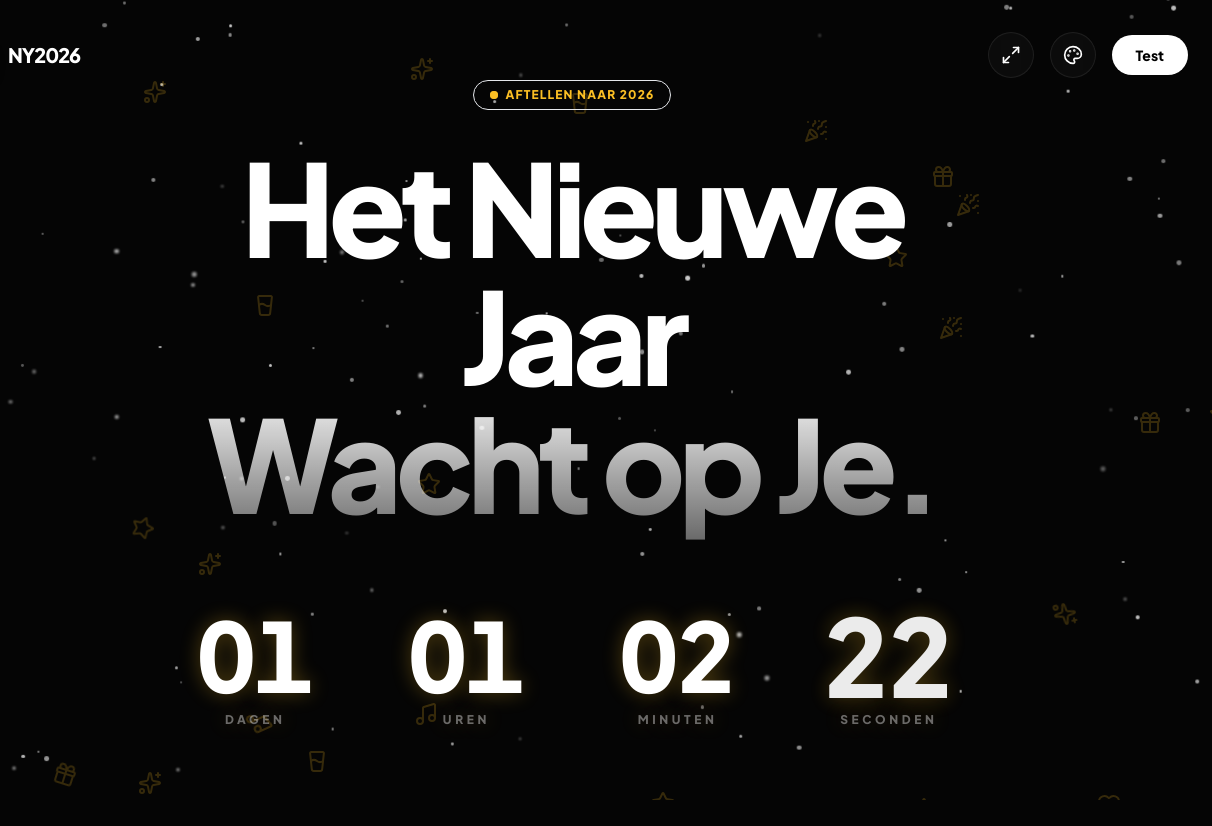
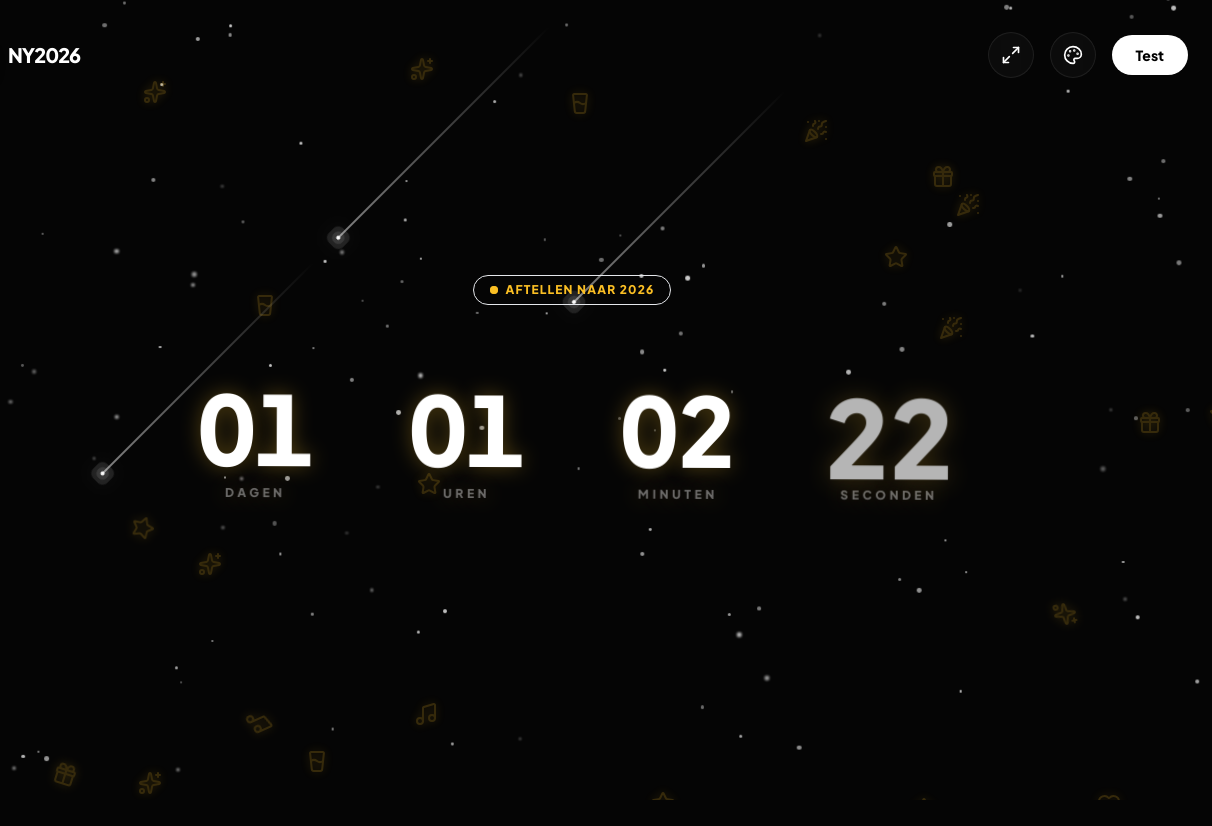
Before and after one commit to Jan9781/NY-eve-countdown, a plain HTML site: page index.html in a window 1280 px wide. Shown: the full height of the page, 68-1280 px from the left. After the commit the page ends 800 px from the top, so only its background shows below. Drawn offline with nearby package versions, Linux system fonts and the light colour scheme.

Commit message:
Remove H1 and add advanced CSS animations (floating, glowing, shooting stars)

```diff
--- a/index.html
+++ b/index.html
@@ -32,6 +32,9 @@
     <!-- Background Elements -->
     <div class="fixed inset-0 -z-10 overflow-hidden pointer-events-none">
         <div id="snow-container" class="absolute inset-0"></div>
+        <div class="shooting-star" style="top: 0; right: 80px; animation-delay: 0s;"></div>
+        <div class="shooting-star" style="top: 0; right: 400px; animation-delay: 1s;"></div>
+        <div class="shooting-star" style="top: 300px; right: 0; animation-delay: 2s;"></div>
         <div id="festive-container"></div>
     </div>
 
@@ -70,7 +73,7 @@
     <!-- Main Content -->
     <main class="relative min-h-screen flex flex-col items-center justify-center px-6 pt-20">
         <div id="hero-content" class="text-center max-w-4xl mx-auto">
-            <div class="inline-flex items-center gap-2 px-4 py-1.5 rounded-full bg-primary/10 border border-primary/20 text-primary text-xs font-black uppercase tracking-widest mb-8 animate-fade-in">
+            <div class="inline-flex items-center gap-2 px-4 py-1.5 rounded-full bg-primary/10 border border-primary/20 text-primary text-xs font-black uppercase tracking-widest mb-12 animate-fade-in hover:scale-110 transition-transform cursor-default">
                 <span class="relative flex h-2 w-2">
                     <span class="animate-ping absolute inline-flex h-full w-full rounded-full bg-primary opacity-75"></span>
                     <span class="relative inline-flex rounded-full h-2 w-2 bg-primary"></span>
@@ -78,38 +81,33 @@
                 Aftellen naar 2026
             </div>
 
-            <h1 class="text-6xl md:text-9xl font-black text-white tracking-tighter mb-12 leading-none animate-slide-up">
-                Het Nieuwe Jaar <br>
-                <span class="text-transparent bg-clip-text bg-gradient-to-b from-white to-white/40">Wacht op Je.</span>
-            </h1>
-
             <!-- Countdown Grid -->
-            <div id="countdown-container" class="flex flex-wrap justify-center gap-4 md:gap-8 mb-16">
+            <div id="countdown-container" class="flex flex-wrap justify-center gap-4 md:gap-8 mb-16 animate-float-slow">
                 <!-- Days -->
                 <div class="countdown-card group">
                     <div class="relative z-10">
-                        <span id="days" class="text-5xl md:text-8xl font-black text-white block mb-1 tabular-nums">00</span>
+                        <span id="days" class="text-5xl md:text-8xl font-black text-white block mb-1 tabular-nums animate-glow-pulse">00</span>
                         <span class="text-[10px] md:text-xs font-bold uppercase tracking-[0.3em] text-white/40 group-hover:text-primary transition-colors">Dagen</span>
                     </div>
                 </div>
                 <!-- Hours -->
                 <div class="countdown-card group">
                     <div class="relative z-10">
-                        <span id="hours" class="text-5xl md:text-8xl font-black text-white block mb-1 tabular-nums">00</span>
+                        <span id="hours" class="text-5xl md:text-8xl font-black text-white block mb-1 tabular-nums animate-glow-pulse">00</span>
                         <span class="text-[10px] md:text-xs font-bold uppercase tracking-[0.3em] text-white/40 group-hover:text-primary transition-colors">Uren</span>
                     </div>
                 </div>
                 <!-- Minutes -->
                 <div class="countdown-card group">
                     <div class="relative z-10">
-                        <span id="minutes" class="text-5xl md:text-8xl font-black text-white block mb-1 tabular-nums">00</span>
+                        <span id="minutes" class="text-5xl md:text-8xl font-black text-white block mb-1 tabular-nums animate-glow-pulse">00</span>
                         <span class="text-[10px] md:text-xs font-bold uppercase tracking-[0.3em] text-white/40 group-hover:text-primary transition-colors">Minuten</span>
                     </div>
                 </div>
                 <!-- Seconds -->
                 <div class="countdown-card group">
                     <div class="relative z-10">
-                        <span id="seconds" class="text-5xl md:text-8xl font-black text-white block mb-1 tabular-nums">00</span>
+                        <span id="seconds" class="text-5xl md:text-8xl font-black text-white block mb-1 tabular-nums animate-glow-pulse">00</span>
                         <span class="text-[10px] md:text-xs font-bold uppercase tracking-[0.3em] text-white/40 group-hover:text-primary transition-colors">Seconden</span>
                     </div>
                 </div>
--- a/style.css
+++ b/style.css
@@ -74,6 +74,78 @@ body {
 .animate-slide-up { animation: slide-up 1s cubic-bezier(0.2, 0.8, 0.2, 1) forwards; }
 .animate-fade-in { animation: fade-in 1s ease forwards; }
 
+/* Advanced Animations */
+@keyframes shimmer {
+    0% { background-position: -200% center; }
+    100% { background-position: 200% center; }
+}
+
+.animate-shimmer {
+    background: linear-gradient(90deg,
+        rgba(255,255,255,0) 0%,
+        rgba(255,255,255,0.8) 50%,
+        rgba(255,255,255,0) 100%);
+    background-size: 200% auto;
+    -webkit-background-clip: text;
+    background-clip: text;
+    animation: shimmer 3s linear infinite;
+}
+
+@keyframes float-slow {
+    0%, 100% { transform: translateY(0) rotate(0deg); }
+    50% { transform: translateY(-20px) rotate(1deg); }
+}
+
+.animate-float-slow {
+    animation: float-slow 6s ease-in-out infinite;
+}
+
+@keyframes glow-pulse {
+    0%, 100% { text-shadow: 0 0 20px rgba(var(--primary-rgb), 0.3); }
+    50% { text-shadow: 0 0 40px rgba(var(--primary-rgb), 0.6), 0 0 10px white; }
+}
+
+.animate-glow-pulse {
+    animation: glow-pulse 4s ease-in-out infinite;
+}
+
+/* Shooting Stars */
+.shooting-star {
+    position: absolute;
+    top: 50%;
+    left: 50%;
+    width: 4px;
+    height: 4px;
+    background: #fff;
+    border-radius: 50%;
+    box-shadow: 0 0 0 4px rgba(255, 255, 255, 0.1), 0 0 0 8px rgba(255, 255, 255, 0.1), 0 0 20px rgba(255, 255, 255, 1);
+    animation: animate-shooting-star 3s linear infinite;
+}
+
+.shooting-star::before {
+    content: '';
+    position: absolute;
+    top: 50%;
+    transform: translateY(-50%);
+    width: 300px;
+    height: 1px;
+    background: linear-gradient(90deg, #fff, transparent);
+}
+
+@keyframes animate-shooting-star {
+    0% {
+        transform: rotate(315deg) translateX(0);
+        opacity: 1;
+    }
+    70% {
+        opacity: 1;
+    }
+    100% {
+        transform: rotate(315deg) translateX(-1000px);
+        opacity: 0;
+    }
+}
+
 /* Confetti Canvas */
 #confetti-canvas {
     position: fixed;
@@ -143,6 +215,7 @@ body.fullscreen-mode #countdown-container {
     pointer-events: none;
     opacity: 0.2;
     animation: float 20s linear infinite;
+    filter: drop-shadow(0 0 5px var(--primary-hex));
 }
 
 @keyframes float {
@@ -170,13 +243,13 @@ body.fullscreen-mode #countdown-container {
 
 /* Number Change Animation */
 .number-pop {
-    animation: pop 0.4s cubic-bezier(0.175, 0.885, 0.32, 1.275);
+    animation: pop 0.5s cubic-bezier(0.34, 1.56, 0.64, 1);
 }
 
 @keyframes pop {
-    0% { transform: scale(0.8); opacity: 0.5; }
-    50% { transform: scale(1.1); }
-    100% { transform: scale(1); opacity: 1; }
+    0% { transform: scale(0.5) translateY(-20px); opacity: 0; filter: blur(10px); }
+    50% { transform: scale(1.1) translateY(5px); filter: blur(0); }
+    100% { transform: scale(1) translateY(0); opacity: 1; }
 }
 
 /* Theme Menu Pop */
```
